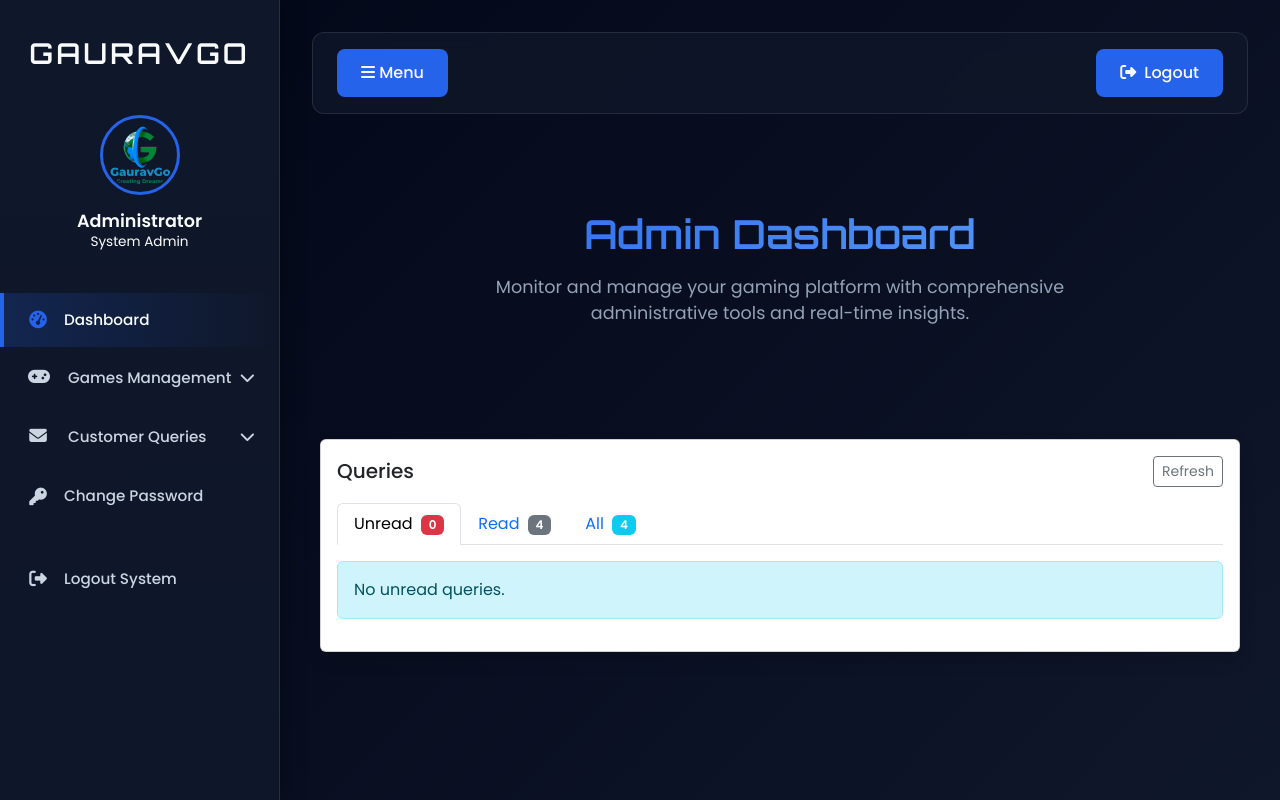
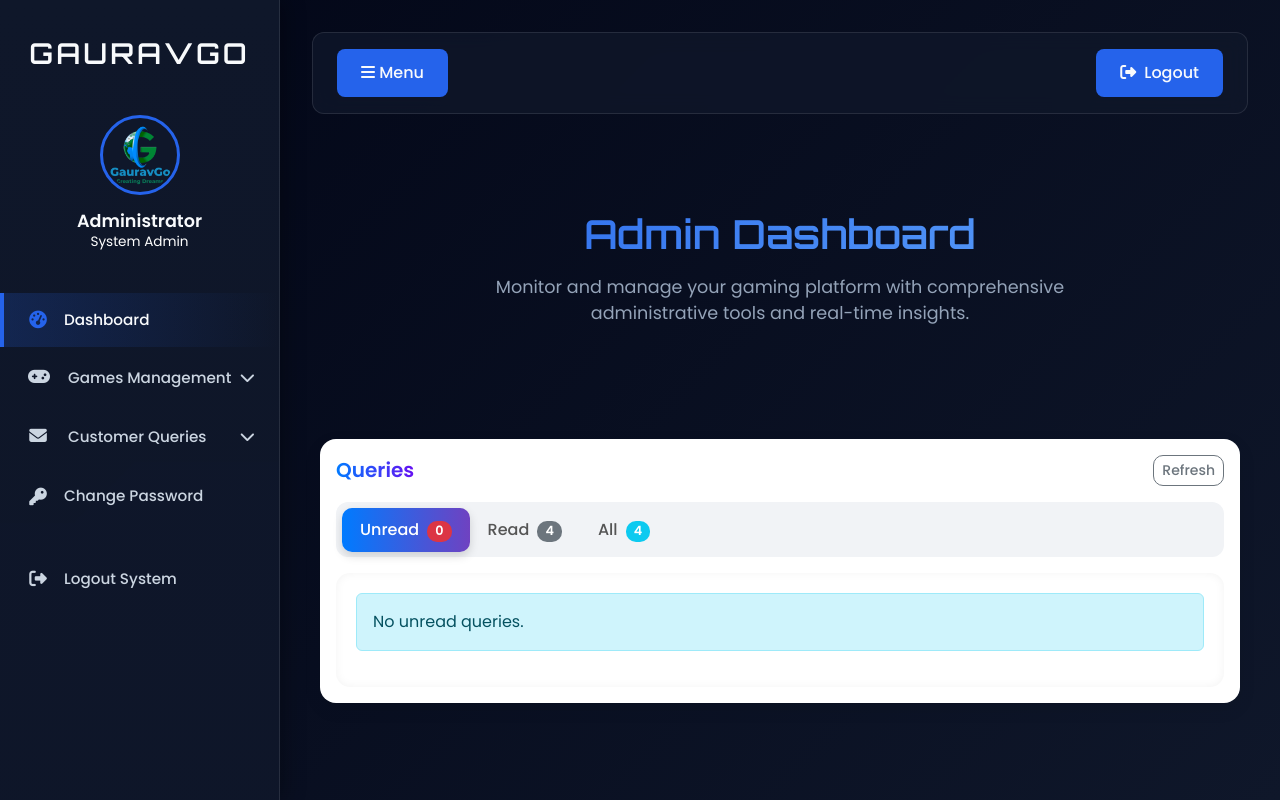
Before and after one commit to piyushratha/gauravgowebsite, a Django app: page /admin/queries/ in a window 1280 px wide. Run offline with Django 4.2, Linux system fonts and the light colour scheme; data comes from the database, SQL or seed files in the repository; both versions use the stored data as it was after the commit.

Commit message:
update views queries page

```diff
--- a/GauravGoWeb/urls.py
+++ b/GauravGoWeb/urls.py
@@ -55,6 +55,7 @@ urlpatterns = [
     path('add_game_details/<int:pid>', add_game_details, name="add_game_details"),
     path('game/<int:pid>/', views.game_detail, name="game_detail"),
     # Public contact form submission endpoint
+    path('submit-query/', views.submit_query, name='submit_query'),
 
 
         # ... other paths ...
--- a/gauravgowebsite/templates/queries/_queries_table.html
+++ b/gauravgowebsite/templates/queries/_queries_table.html
@@ -1,4 +1,103 @@
 {% if queries %}
+<style>
+  /* Table Wrapper */
+  .table-responsive {
+    background: #ffffff;
+    border-radius: 16px;
+    box-shadow: 0 4px 15px rgba(0,0,0,0.08);
+    padding: 20px;
+    margin-top: 15px;
+    transition: 0.3s;
+  }
+
+  .table {
+    border-collapse: separate;
+    border-spacing: 0 10px;
+  }
+
+  thead {
+    background: linear-gradient(90deg, #007bff, #6f42c1);
+    color: #fff;
+  }
+
+  thead th {
+    border: none;
+    font-weight: 600;
+    text-transform: uppercase;
+    letter-spacing: 0.5px;
+    padding: 14px 10px;
+  }
+
+  tbody tr {
+    background: #f9fafc;
+    border-radius: 10px;
+    transition: all 0.2s ease;
+  }
+
+  tbody tr:hover {
+    transform: scale(1.01);
+    background: #eef3ff;
+    box-shadow: 0 3px 8px rgba(0,0,0,0.08);
+  }
+
+  tbody td {
+    border-top: none;
+    padding: 12px 10px;
+    vertical-align: middle;
+  }
+
+  .badge {
+    font-size: 0.85rem;
+    border-radius: 10px;
+    padding: 6px 10px;
+  }
+
+  .btn-sm {
+    border-radius: 10px;
+    font-weight: 500;
+    transition: all 0.2s ease;
+  }
+
+  .btn-outline-primary:hover {
+    background: #007bff;
+    color: #fff;
+  }
+
+  .btn-outline-danger:hover {
+    background: #dc3545;
+    color: #fff;
+  }
+
+  .btn-outline-success:hover {
+    background: #198754;
+    color: #fff;
+  }
+
+  .table-warning {
+    background-color: #fff7e6 !important;
+  }
+
+  /* Subtle Animation for Row Appear */
+  tbody tr {
+    animation: fadeIn 0.3s ease-in;
+  }
+
+  @keyframes fadeIn {
+    from { opacity: 0; transform: translateY(5px); }
+    to { opacity: 1; transform: translateY(0); }
+  }
+
+  /* Responsive adjustments */
+  @media (max-width: 768px) {
+    .table-responsive {
+      padding: 10px;
+    }
+    thead {
+      font-size: 0.85rem;
+    }
+  }
+</style>
+
 <div class="table-responsive">
   <table class="table table-hover align-middle">
     <thead class="table-light">
@@ -51,6 +150,7 @@
     </tbody>
   </table>
 </div>
+
 {% else %}
   <div class="alert alert-info">{{ empty_message }}</div>
 {% endif %}
--- a/gauravgowebsite/templates/queries/list.html
+++ b/gauravgowebsite/templates/queries/list.html
@@ -3,6 +3,100 @@
 {% block title %}Queries - Manage{% endblock %}
 
 {% block main %}
+<style>
+  /* Main Card */
+  .card.shadow {
+    border-radius: 16px;
+    border: none;
+    box-shadow: 0 6px 18px rgba(0,0,0,0.08) !important;
+    transition: all 0.3s ease;
+  }
+  .card.shadow:hover {
+    box-shadow: 0 10px 25px rgba(0,0,0,0.12) !important;
+  }
+
+  /* Header Section */
+  .card-body h5 {
+    font-weight: 700;
+    background: linear-gradient(90deg, #007bff, #6610f2);
+    -webkit-background-clip: text;
+    -webkit-text-fill-color: transparent;
+  }
+
+  /* Tabs Styling */
+  .nav-tabs {
+    border-bottom: none;
+    background: #f1f3f6;
+    border-radius: 12px;
+    padding: 6px;
+  }
+
+  .nav-tabs .nav-link {
+    border: none;
+    color: #555;
+    border-radius: 10px;
+    padding: 10px 18px;
+    transition: 0.3s ease;
+    font-weight: 500;
+  }
+
+  .nav-tabs .nav-link.active {
+    background: linear-gradient(90deg, #007bff, #6f42c1);
+    color: #fff !important;
+    box-shadow: 0 4px 10px rgba(0,0,0,0.15);
+  }
+
+  .nav-tabs .nav-link:hover {
+    background: rgba(0,123,255,0.1);
+    color: #007bff;
+  }
+
+  /* Badge Styling */
+  .nav-tabs .badge {
+    font-size: 0.8rem;
+    padding: 4px 8px;
+    border-radius: 10px;
+  }
+
+  /* Tab Content */
+  .tab-content {
+    background: #ffffff;
+    border-radius: 14px;
+    padding: 20px;
+    box-shadow: inset 0 0 10px rgba(0,0,0,0.05);
+    animation: fadeIn 0.4s ease-in-out;
+  }
+
+  /* Smooth Fade Animation */
+  @keyframes fadeIn {
+    from { opacity: 0; transform: translateY(8px); }
+    to { opacity: 1; transform: translateY(0); }
+  }
+
+  /* Refresh Button */
+  .btn-outline-secondary {
+    border-radius: 10px;
+    font-weight: 500;
+    transition: 0.3s;
+  }
+
+  .btn-outline-secondary:hover {
+    background: #6c757d;
+    color: #fff;
+  }
+
+  /* Mobile Adjustments */
+  @media (max-width: 768px) {
+    .nav-tabs {
+      flex-wrap: wrap;
+      justify-content: center;
+    }
+    .nav-tabs .nav-link {
+      margin-bottom: 6px;
+    }
+  }
+</style>
+
 <div class="card shadow m-2">
   <div class="card-body">
     <div class="d-flex justify-content-between align-items-center mb-3">
```
Also changed, not shown: gauravgowebsite/templates/queries/detail.html (+7 -2 lines), db.sqlite3, gauravgowebsite/models.py (line endings or trailing spaces). Lines whose indentation alone changed are shown as unchanged.
